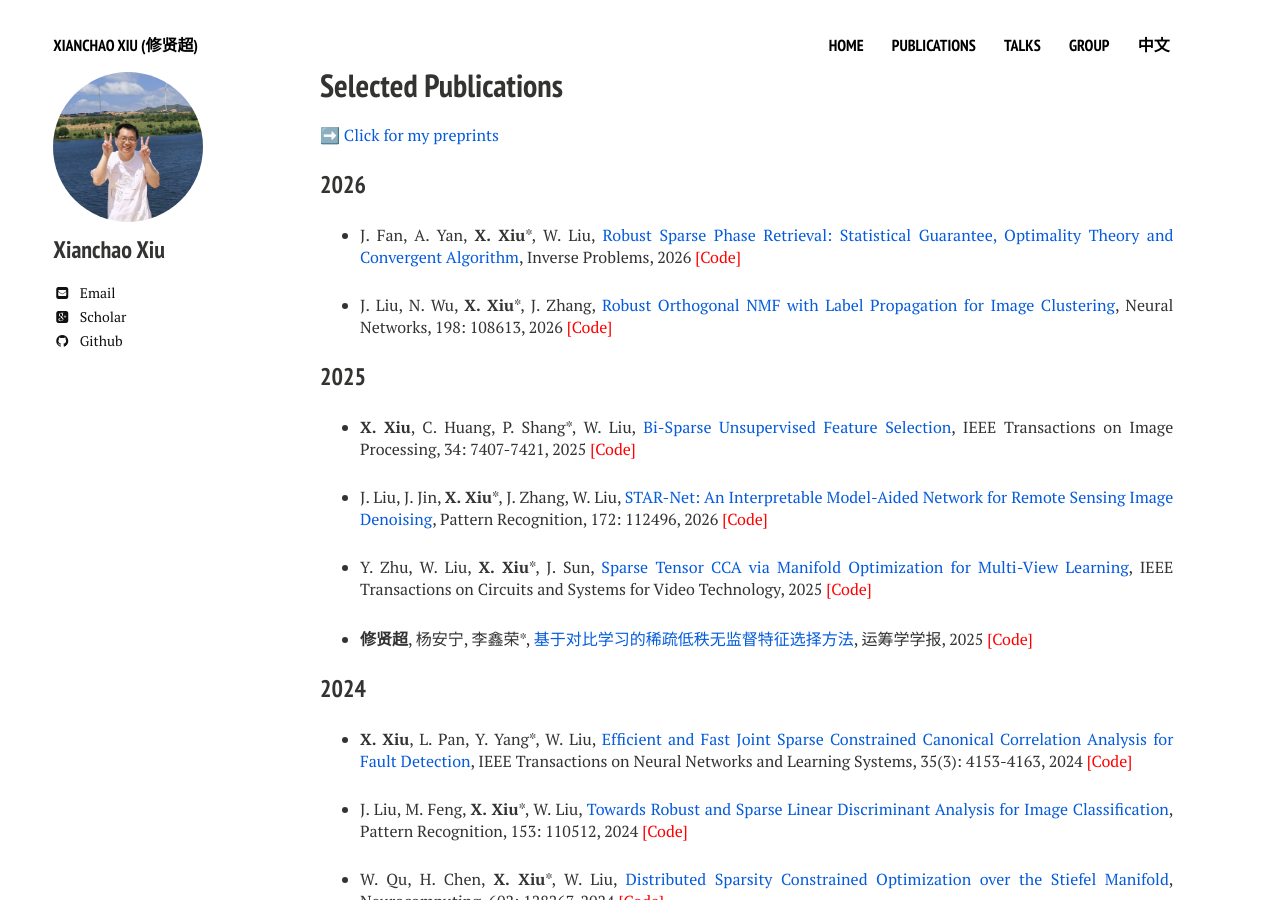
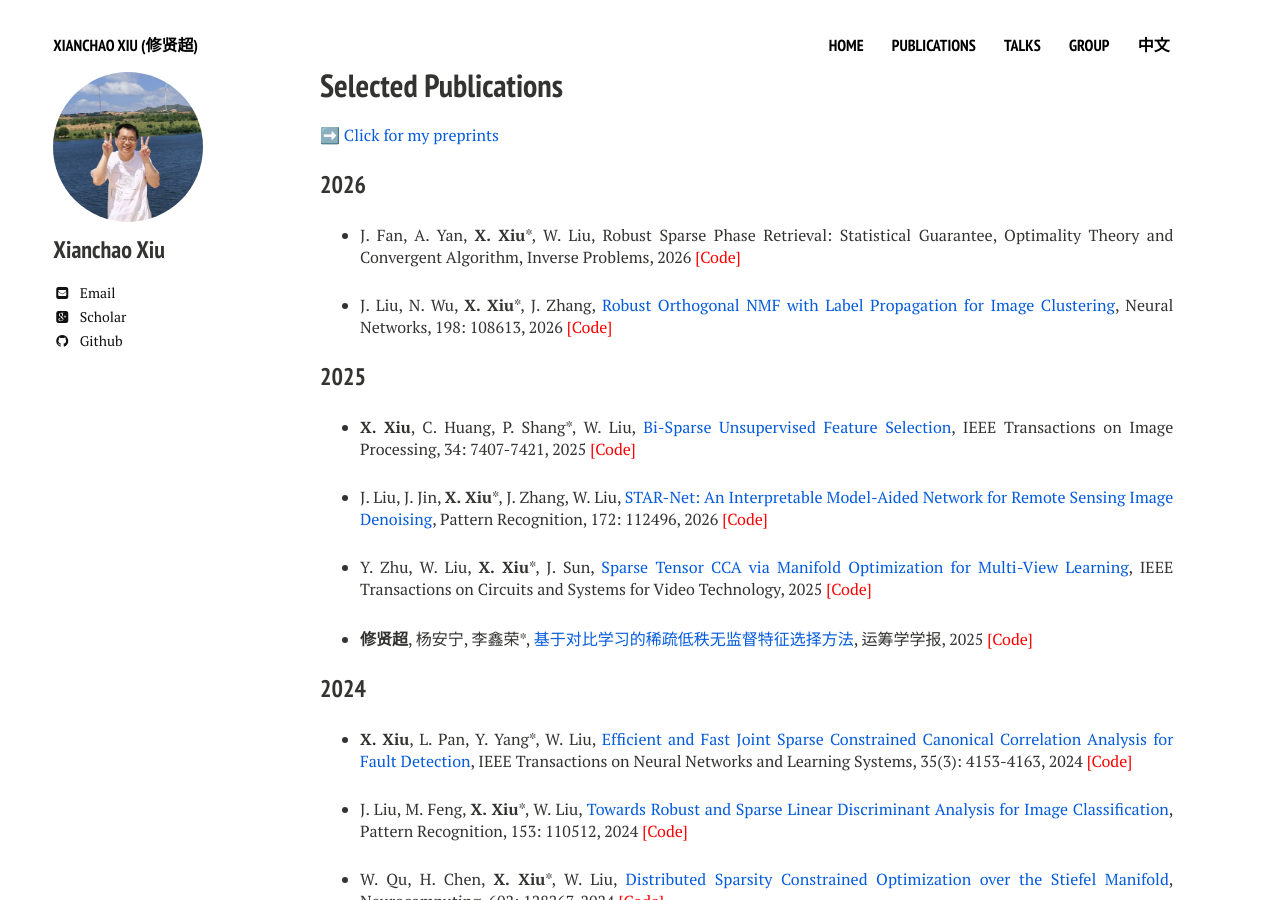
Before and after one commit to xianchaoxiu/xianchaoxiu.github.io, a Jekyll site: the page built from publications/index.md, in a window 1280 px wide and 900 px high. Built offline with Jekyll 4.4.1, drawn with Linux system fonts in a browser that asks for light colours; nearby versions of some CDN libraries.

Commit message:
Update index.md

```diff
--- a/publications/index.md
+++ b/publications/index.md
@@ -13,7 +13,7 @@ share: false
 
 ### 2026
 
-* J. Fan, A. Yan, <b>X. Xiu</b>*, W. Liu, <a href="https://doi.org/10.1016/j.neunet.2026.108613" class="textlink" target="_blank">Robust Sparse Phase Retrieval: Statistical Guarantee, Optimality Theory and Convergent Algorithm</a>, Inverse Problems, 2026 <a href="https://github.com/xianchaoxiu/HPR" class="textlink" target="_blank" style="color: red;">[Code]</a>
+* J. Fan, A. Yan, <b>X. Xiu</b>*, W. Liu, Robust Sparse Phase Retrieval: Statistical Guarantee, Optimality Theory and Convergent Algorithm, Inverse Problems, 2026 <a href="https://github.com/xianchaoxiu/HPR" class="textlink" target="_blank" style="color: red;">[Code]</a>
 
 * J. Liu, N. Wu, <b>X. Xiu</b>*, J. Zhang, <a href="https://doi.org/10.1016/j.neunet.2026.108613" class="textlink" target="_blank">Robust Orthogonal NMF with Label Propagation for Image Clustering</a>, Neural Networks, 198: 108613, 2026 <a href="https://github.com/xianchaoxiu/RONMF" class="textlink" target="_blank" style="color: red;">[Code]</a>
 
```
